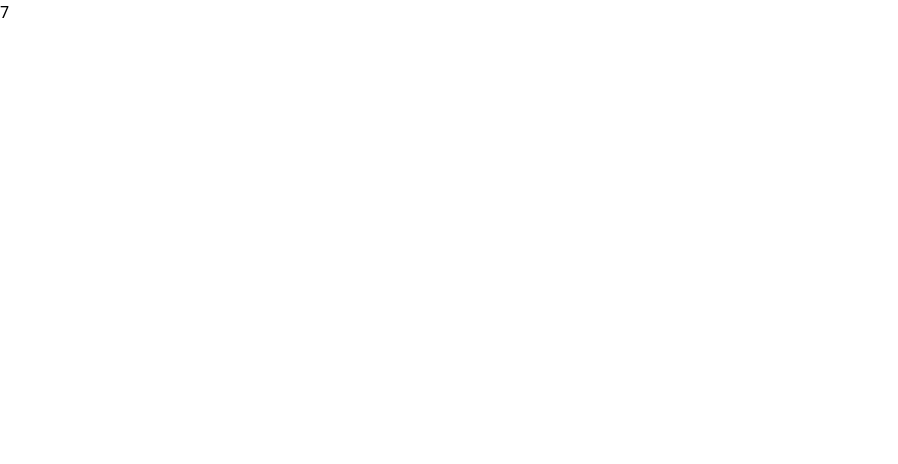
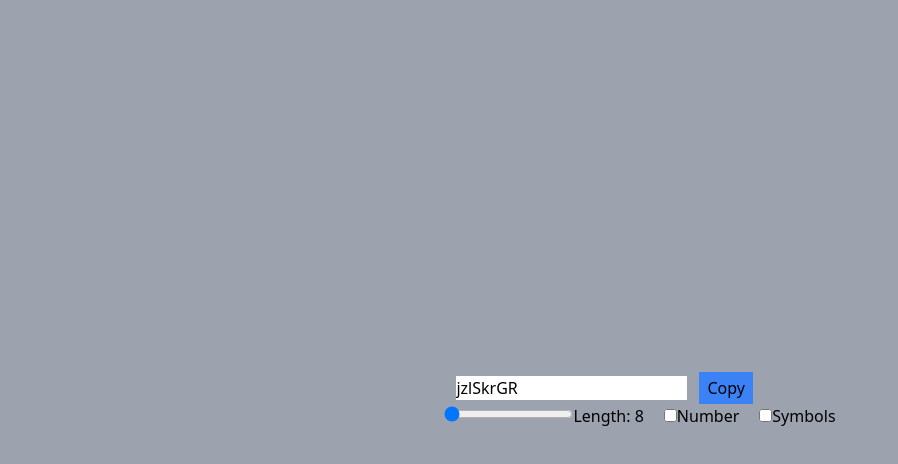
Before and after one commit to karthik-mohan23/react-typescript, a React (Vite) app: page / in a window 1280 px wide. Shown: the top 464 px of the page, without its empty margins (0-898 px from the left). Built offline with nearby package versions, Linux system fonts and the light colour scheme.

Commit message:
built password generator

```diff
--- a/src/App.tsx
+++ b/src/App.tsx
@@ -1,5 +1,5 @@
-import Example4 from "./components/useEffect/Example4";
+import PasswordGenerator from "./components/passwordGenerator/PasswordGenerator";
 
 export default function App() {
-  return <Example4 />;
+  return <PasswordGenerator />;
 }
--- /dev/null
+++ b/src/components/passwordGenerator/PasswordGenerator.tsx
@@ -0,0 +1,95 @@
+import { useEffect, useRef, useState } from "react";
+
+function PasswordGenerator() {
+  const [password, setPassword] = useState("");
+  const [length, setLength] = useState(8);
+  const [isNumbers, setIsNumbers] = useState(false);
+  const [isSymbols, setIsSymbols] = useState(false);
+
+  const passwordRef = useRef<HTMLInputElement>(null);
+
+  const onCopy = () => {
+    passwordRef?.current?.select();
+    navigator.clipboard.writeText(passwordRef?.current?.value!);
+  };
+
+  useEffect(() => {
+    const generatePassword = () => {
+      let letters = "ABCDEFGHIJKLMNOPQRSTUVWXYZabcdefghijklmnopqrstuvwxyz";
+      let numbers = "0123456789";
+      let symbols = "[]<>?$#@%&!|";
+
+      if (isNumbers) {
+        letters += numbers;
+      }
+
+      if (isSymbols) {
+        letters += symbols;
+      }
+
+      let newPassword = "";
+      for (let i = 0; i < length; i++) {
+        const randomIndex = Math.floor(Math.random() * letters.length);
+        newPassword += letters[randomIndex];
+      }
+      setPassword(newPassword);
+    };
+    generatePassword();
+  }, [length, isNumbers, isSymbols]);
+
+  return (
+    <div className="min-h-screen flex justify-center items-center bg-gray-400">
+      <div>
+        <div className="flex items-center gap-3">
+          <label htmlFor="password"></label>
+          <input
+            title="password"
+            type="text"
+            id="password"
+            value={password}
+            ref={passwordRef}
+          />
+          <button className="bg-blue-500 px-2 py-1" onClick={onCopy}>
+            Copy
+          </button>
+        </div>
+        <div className="flex items-center gap-5">
+          <div>
+            <input
+              type="range"
+              name=""
+              id="length"
+              min={8}
+              max={16}
+              step={1}
+              value={length}
+              onChange={(e) => setLength(parseInt(e.target.value))}
+            />
+            <label htmlFor="length">Length: {length}</label>
+          </div>
+          <div>
+            <input
+              type="checkbox"
+              name=""
+              id="number"
+              checked={isNumbers}
+              onChange={(event) => setIsNumbers(event.target.checked)}
+            />
+            <label htmlFor="number">Number</label>
+          </div>
+          <div>
+            <input
+              type="checkbox"
+              name=""
+              id="symbols"
+              checked={isSymbols}
+              onChange={(event) => setIsSymbols(event.target.checked)}
+            />
+            <label htmlFor="symbols">Symbols</label>
+          </div>
+        </div>
+      </div>
+    </div>
+  );
+}
+export default PasswordGenerator;
```
